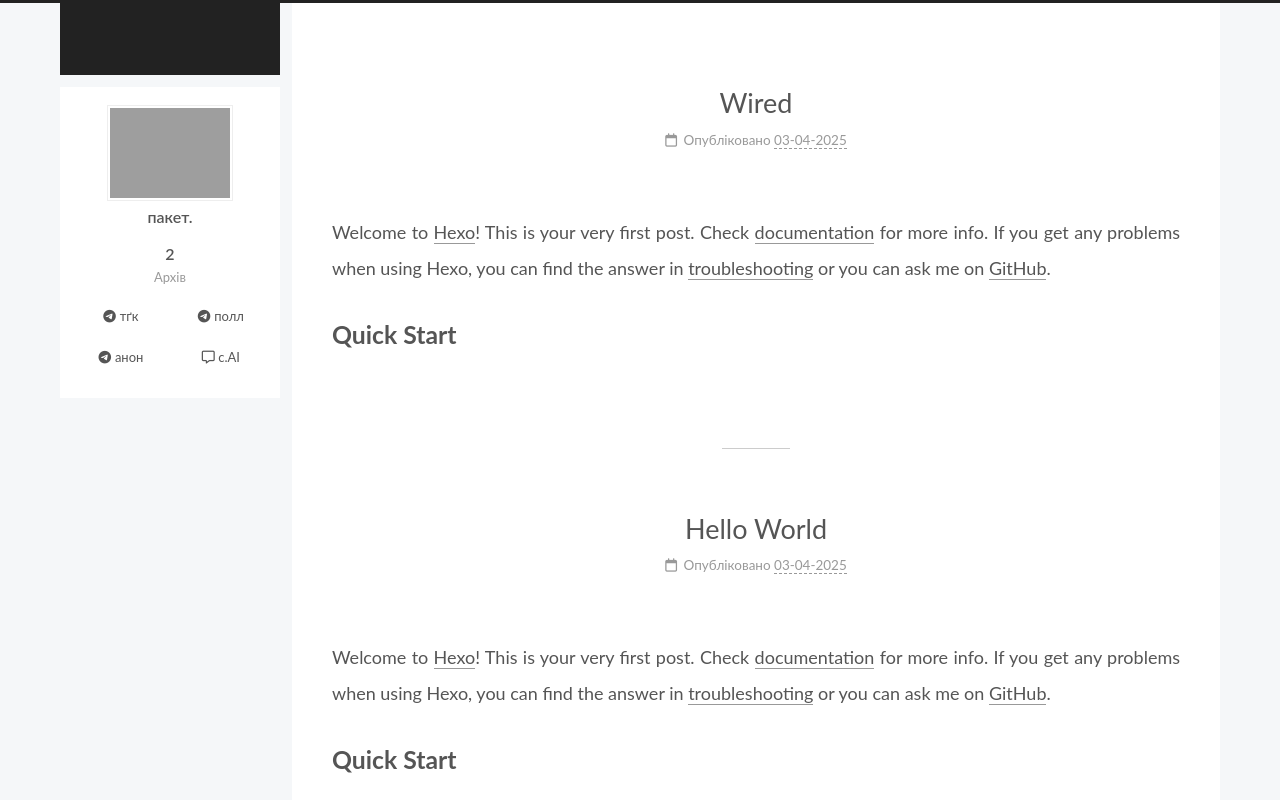
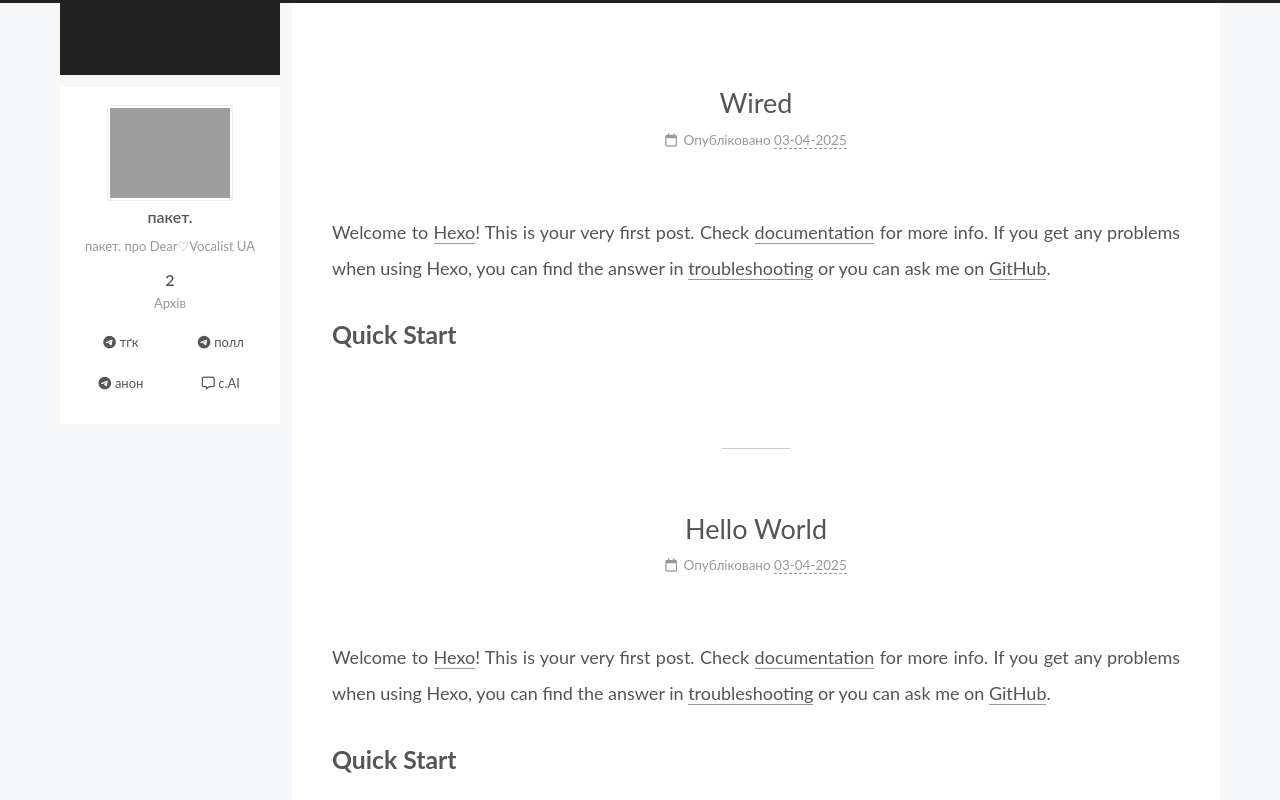
Before and after one commit to paketroma228/paketroma228.github.io, a plain HTML site: page index.html in a window 1280 px wide. Shown: the top 800 px of the page. Drawn offline with nearby package versions, Linux system fonts and the light colour scheme; grey boxes are pictures that could not be loaded.

Commit message:
Site updated: 2025-04-03 17:49:19

```diff
--- a/index.html
+++ b/index.html
@@ -20,10 +20,12 @@
 
 <script class="next-config" data-name="main" type="application/json">{"hostname":"paketroma228.github.io","root":"/","images":"/images","scheme":"Pisces","darkmode":true,"version":"8.23.0","exturl":false,"sidebar":{"position":"left","width_expanded":300,"width_dual_column":220,"display":"post","padding":18,"offset":12},"hljswrap":true,"copycode":{"enable":false,"style":null},"fold":{"enable":false,"height":500},"bookmark":{"enable":false,"color":"#222","save":"auto"},"mediumzoom":false,"lazyload":false,"pangu":false,"comments":{"style":"tabs","active":null,"storage":true,"lazyload":false,"nav":null},"stickytabs":false,"motion":{"enable":true,"async":false,"duration":200,"transition":{"menu_item":"fadeInDown","post_block":"fadeIn","post_header":"fadeInDown","post_body":"fadeInDown","coll_header":"fadeInLeft","sidebar":"fadeInUp"}},"i18n":{"placeholder":"Пошук...","empty":"We didn't find any results for the search: ${query}","hits_time":"${hits} results found in ${time} ms","hits":"${hits} results found"}}</script><script src="/js/config.js" defer></script>
 
-    <meta property="og:type" content="website">
+    <meta name="description" content="пакет. про Dear♡Vocalist UA">
+<meta property="og:type" content="website">
 <meta property="og:title">
 <meta property="og:url" content="http://paketroma228.github.io/index.html">
 <meta property="og:site_name">
+<meta property="og:description" content="пакет. про Dear♡Vocalist UA">
 <meta property="og:locale">
 <meta property="article:author" content="пакет.">
 <meta name="twitter:card" content="summary">
@@ -125,7 +127,7 @@
     <img class="site-author-image" itemprop="image" alt="пакет."
       src="https://i.postimg.cc/BbtgkqNb/avatar.png">
   <p class="site-author-name" itemprop="name">пакет.</p>
-  <div class="site-description" itemprop="description"></div>
+  <div class="site-description" itemprop="description">пакет. про Dear♡Vocalist UA</div>
 </div>
 <div class="site-state-wrap animated">
   <nav class="site-state">
@@ -181,7 +183,7 @@
 
     <span hidden itemprop="publisher" itemscope itemtype="http://schema.org/Organization">
       <meta itemprop="name" content="">
-      <meta itemprop="description" content="">
+      <meta itemprop="description" content="пакет. про Dear♡Vocalist UA">
     </span>
 
     <span hidden itemprop="post" itemscope itemtype="http://schema.org/CreativeWork">
@@ -251,7 +253,7 @@
 
     <span hidden itemprop="publisher" itemscope itemtype="http://schema.org/Organization">
       <meta itemprop="name" content="">
-      <meta itemprop="description" content="">
+      <meta itemprop="description" content="пакет. про Dear♡Vocalist UA">
     </span>
 
     <span hidden itemprop="post" itemscope itemtype="http://schema.org/CreativeWork">
```
Also changed, not shown: 2025/04/03/Wired/index.html (+2 -2 lines), 2025/04/03/hello-world/index.html (+2 -2 lines), archives/2025/04/index.html (+4 -2 lines), archives/2025/index.html (+4 -2 lines), archives/index.html (+4 -2 lines).
